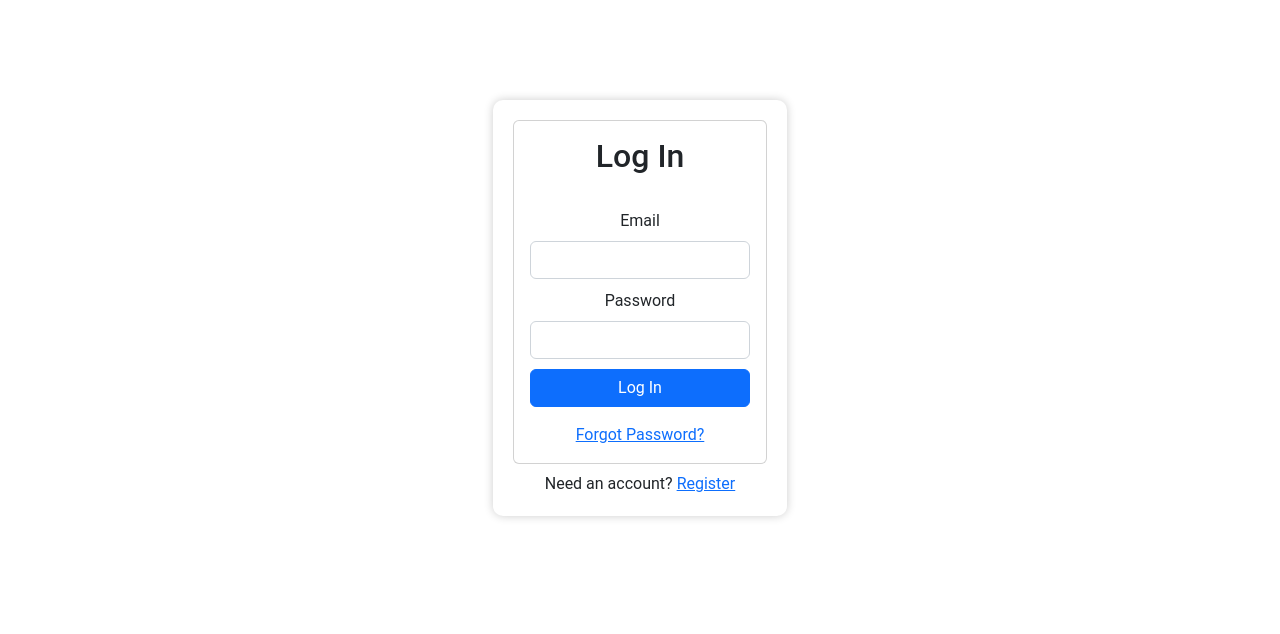
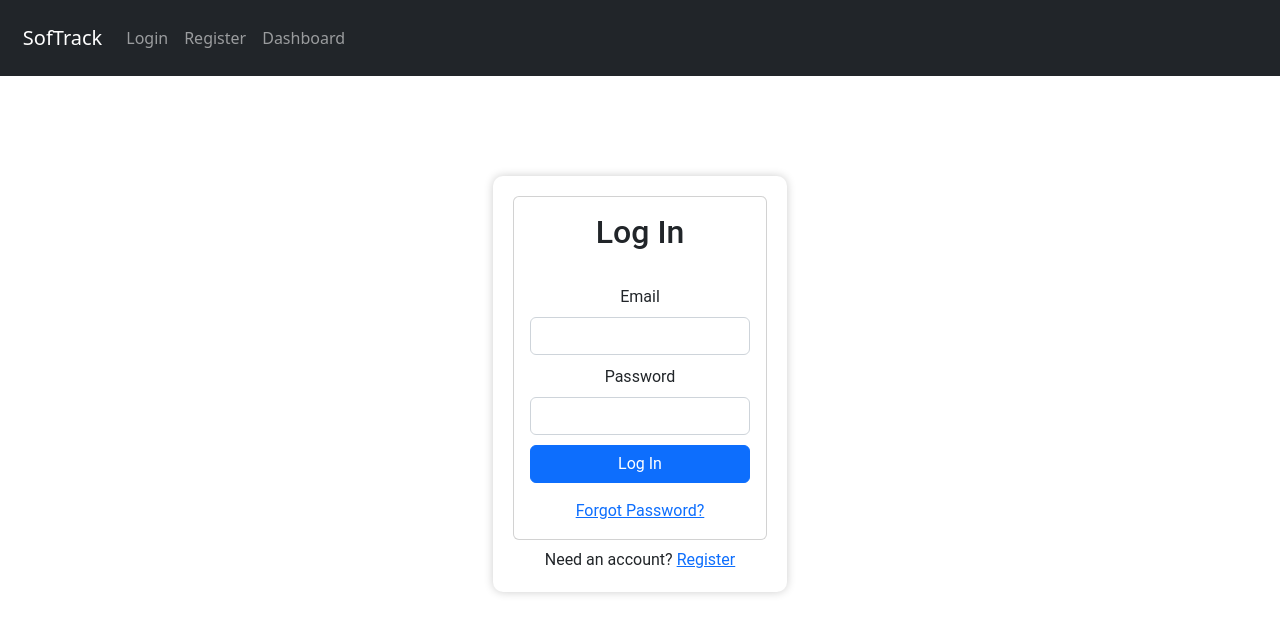
Before and after one commit to Materol/CS261-Project, a React (Create React App) app in the folder frontend/: page /login in a window 1280 px wide. Shown: the top 634 px of the page. Built offline with nearby package versions, Linux system fonts and the light colour scheme.

Commit message:
Added basic navbar. Will add conditional nav items depending on log in status.

```diff
--- a/frontend/src/App.js
+++ b/frontend/src/App.js
@@ -1,11 +1,13 @@
 import { BrowserRouter as Router, Routes, Route } from 'react-router-dom';
 import Login from './Login';
 import Register from './Register';
+import NavBar from './NavBar';
 
 function App() {
   return (
     <div className='App'>
       <Router>
+        <NavBar />
         <Routes>
           <Route path='/' element={<h1>Home</h1>} />
           <Route path='/login' element={<Login />} exact />
--- /dev/null
+++ b/frontend/src/NavBar.js
@@ -0,0 +1,18 @@
+import { Navbar, Nav, Container } from 'react-bootstrap';
+import 'bootstrap/dist/css/bootstrap.min.css';
+import './style/NavBar.css';
+// navbar component
+export default function NavBar() {
+    return (
+        <Navbar bg="dark" variant="dark">
+                <Container className='nav'>
+                <Navbar.Brand href="#home">SofTrack</Navbar.Brand>
+                <Nav className="me-auto">
+                    <Nav.Link href="/login">Login</Nav.Link>
+                    <Nav.Link href="/register">Register</Nav.Link>
+                    <Nav.Link href="/dashboard">Dashboard</Nav.Link>
+                </Nav>
+                </Container>
+        </Navbar>
+    );
+}
--- /dev/null
+++ b/frontend/src/style/NavBar.css
@@ -0,0 +1,4 @@
+.nav{
+    margin-left: 1%;
+    padding: 10px;
+}
```
